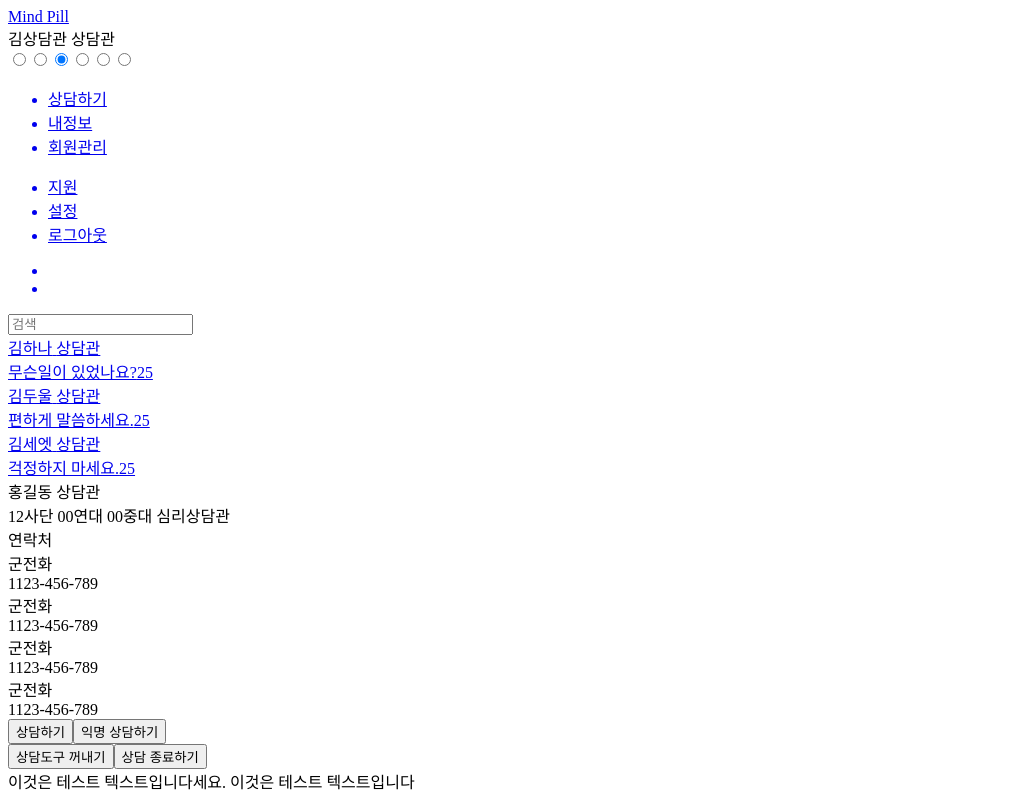
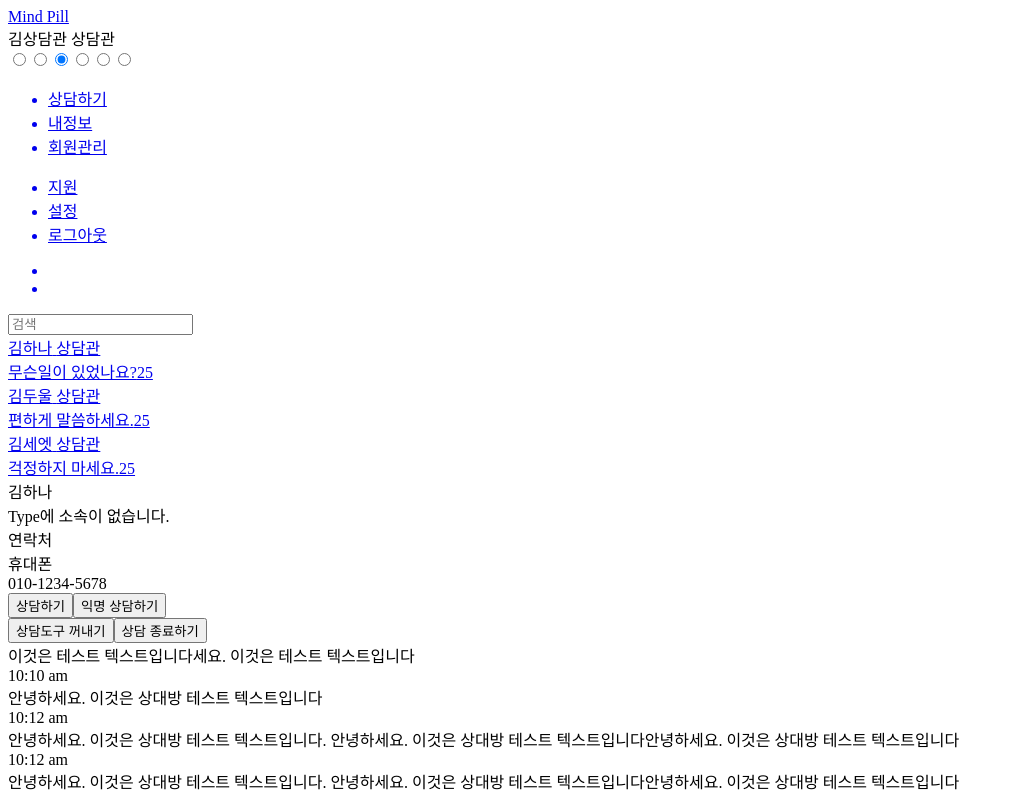
Before and after one commit to osamhack2020/WEB_mindpill_mindpill, a React app: page /counsel/counselrooms/111111 in a window 1280 px wide. Shown: the top 794 px of the page, without its empty margins (0-1014 px from the left). Built offline with nearby package versions, Linux system fonts and the light colour scheme; the HTML template or start-up script is replaced by a standard one.

Commit message:
UserInfo 가 채팅방과 친구목록에 맞게 수정되도록 설정

```diff
--- a/frontend/src/pages/Counsel.tsx
+++ b/frontend/src/pages/Counsel.tsx
@@ -1,6 +1,6 @@
 import React, { useEffect, useState } from 'react'
-import { NavLink, Redirect, Route, Switch, withRouter } from 'react-router-dom'
-import { useParams } from 'react-router'
+import { NavLink, Redirect, Route, Switch } from 'react-router-dom'
+import { useHistory, useParams } from 'react-router'
 import database from '../tempDatabase'
 import { parseAuthority, User } from '../routes'
 import Toolbox from '../components/CounselToolbox'
@@ -23,37 +23,33 @@ type counselRoom = {
   }
 }
 
+type UserInfoProps = {
+  userInfos: friend[] | undefined
+}
+
 type UserInfoParams = {
   id: string
 }
 
-export function UserInfo() {
-  // 이곳에 있는 모든 정보를 Props에서 가져올 수 있도록 바꿔야 합니다.
-  const params = useParams<UserInfoParams | null>()
+export function UserInfo({ userInfos }: UserInfoProps) {
+  const [info, setInfo] = useState<friend | undefined>(undefined)
+  const params = useParams<UserInfoParams>()
+  useEffect(() => {
+    setInfo(userInfos?.find(userInfo => userInfo.id == parseInt(params.id)))
+  }, [params])
+
   return (
     <div className="user-info-container">
       <div className="user-info box-top-column expand">
         <div className="profile-image">
           <i className="fas fa-user"></i>
         </div>
-        <div className="name">홍길동 상담관</div>
-        <div className="regiment">12사단 00연대 00중대 심리상담관</div>
+        <div className="name">{info?.name}</div>
+        <div className="regiment">Type에 소속이 없습니다.</div>
         <div className="info-category">연락처</div>
         <div className="info-wrapper">
-          <div className="info-title">군전화</div>
-          <div className="info-content">1123-456-789</div>
-        </div>
-        <div className="info-wrapper">
-          <div className="info-title">군전화</div>
-          <div className="info-content">1123-456-789</div>
-        </div>
-        <div className="info-wrapper">
-          <div className="info-title">군전화</div>
-          <div className="info-content">1123-456-789</div>
-        </div>
-        <div className="info-wrapper">
-          <div className="info-title">군전화</div>
-          <div className="info-content">1123-456-789</div>
+          <div className="info-title">휴대폰</div>
+          <div className="info-content">{info?.phone_number}</div>
         </div>
         <button className="counsel-button">
           <span className="counsel-button-icon">
@@ -167,7 +163,9 @@ export function CurrentCounselRoom({ toggleToolbox, user, toolbox }: CurrentCoun
     toggleToolbox()
   }
 
-  function handleSubmit(e: React.FormEvent<HTMLFormElement> & { target: { message: HTMLInputElement } }) {
+  function handleSubmit(
+    e: React.FormEvent<HTMLFormElement> & { target: { message: HTMLInputElement } }
+  ) {
     e.preventDefault()
     let message = e.target.message.value
     if (message) {
@@ -189,7 +187,14 @@ export function CurrentCounselRoom({ toggleToolbox, user, toolbox }: CurrentCoun
         <div className="counsel-log-null"></div>
         {counselLogs &&
           counselLogs.map((value, key) => {
-            return <CounselLog key={key} text={value.text} timestamp={value.timestamp} myLog={value.myLog} />
+            return (
+              <CounselLog
+                key={key}
+                text={value.text}
+                timestamp={value.timestamp}
+                myLog={value.myLog}
+              />
+            )
           })}
         <div className="counsel-log-null"></div>
       </div>
@@ -209,26 +214,33 @@ export function CurrentCounselRoom({ toggleToolbox, user, toolbox }: CurrentCoun
 }
 
 type CounselRoomListProps = {
-  counselRooms: counselRoom[]
+  rooms: counselRoom[]
 }
 
-export function CounselRoomList({ counselRooms }: CounselRoomListProps) {
+export function CounselRoomList({ rooms }: CounselRoomListProps) {
   //현재 사용자가 열람할 수 있는 모든 채팅방을 가져올 수 있는 API가 필요합니다.
 
   return (
     <div className="counselroom-list">
-      {counselRooms.map((counselRoom, index) => {
+      {rooms.map((room, index) => {
         return (
-          <NavLink key={index} to={`/counsel/counselrooms/${counselRoom.id}`} className="counselroom" activeClassName="selected">
+          <NavLink
+            key={index}
+            to={`/counsel/counselrooms/${room.id}`}
+            className="counselroom"
+            activeClassName="selected">
             <div className="profile-image">
               <i className="fas fa-user"></i>
             </div>
             <div className="wrapper">
               <div className="name">
-                {counselRoom.friend.name} {parseAuthority(counselRoom.friend.authority)}
+                {room.friend.name} {parseAuthority(room.friend.authority)}
               </div>
-              <span className="last-message">{counselRoom.last_message.text}</span>
-              <span className="last-message-time">{counselRoom.last_message.timestamp.getDate()}</span> {/** Format을 맞춰줘야 합니다 */}
+              <span className="last-message">{room.last_message.text}</span>
+              <span className="last-message-time">
+                {room.last_message.timestamp.getDate()}
+              </span>{' '}
+              {/** Format을 맞춰줘야 합니다 */}
             </div>
           </NavLink>
         )
@@ -245,7 +257,11 @@ export function FriendList({ friends }: FriendListProps) {
     <div className="friend-list">
       {friends.map((friend, index) => {
         return (
-          <NavLink key={index} to={`/counsel/friends/${friend.id}`} className="friend" activeClassName="selected">
+          <NavLink
+            key={index}
+            to={`/counsel/friends/${friend.id}`}
+            className="friend"
+            activeClassName="selected">
             <span className="profile-image"></span>
             <span className="friend-name">
               {friend.name} {parseAuthority(friend.authority)}
@@ -261,27 +277,34 @@ type CounselProps = {
   user: User | null
 }
 
+type CounselParams = {
+  id: string
+}
+
 export default function Counsel({ user }: CounselProps) {
   type CounselData = {
-    counselRooms: counselRoom[]
+    rooms: counselRoom[]
     friends: friend[]
   }
-  const [counselData, setCounselData] = useState<CounselData>({ counselRooms: [], friends: [] })
+  const [rooms, setRooms] = useState<counselRoom[]>([])
+  const [friends, setFriends] = useState<friend[]>([])
   const [toolbox, setToolbox] = useState<boolean>(false)
 
-  function getCounselData() {
-    //임시 데이터베이스에서 가져온 정보입니다.
-    let data = database.API_COUNSEL_SELF
-    return data
+  function getFriends() {
+    let friendsData = database.API_COUNSEL_FRIENDS
+    return friendsData
   }
-
+  function getRooms() {
+    let roomsData = database.API_COUNSEL_ROOMS
+    return roomsData
+  }
   function toggleToolbox() {
     setToolbox(toolbox => !toolbox)
   }
 
   useEffect(() => {
-    setCounselData(getCounselData())
-    console.log(user)
+    setFriends(getFriends())
+    setRooms(getRooms())
   }, [])
 
   return (
@@ -314,22 +337,23 @@ export default function Counsel({ user }: CounselProps) {
             </div>
           </div>
           <Switch>
-            <Redirect exact path="/counsel" to="/counsel/counselrooms" /> {/** /counsel/counselrooms 를 기본 페이지로 설정하기 위함. */}
+            <Redirect exact path="/counsel" to="/counsel/counselrooms" />{' '}
+            {/** /counsel/counselrooms 를 기본 페이지로 설정하기 위함. */}
             <Route path="/counsel/counselrooms">
-              <CounselRoomList counselRooms={counselData.counselRooms} />
+              <CounselRoomList rooms={rooms} />
             </Route>
             <Route path="/counsel/friends">
-              <FriendList friends={counselData.friends} />
+              <FriendList friends={friends} />
             </Route>
           </Switch>
         </div>
         <Route path={['/counsel/counselrooms/:id', '/counsel/friends/:id']}>
           <div className="counsel-content">
             <Route path="/counsel/friends/:id">
-              <UserInfo />
+              <UserInfo userInfos={friends} />
             </Route>
             <Route path="/counsel/counselrooms/:id">
-              {toolbox && user?.authority == 3 ? <Toolbox /> : <UserInfo />}
+              {toolbox && user?.authority == 3 ? <Toolbox /> : <UserInfo userInfos={friends} />}
               <CurrentCounselRoom user={user} toolbox={toolbox} toggleToolbox={toggleToolbox} />
             </Route>
           </div>
--- a/frontend/src/routes.tsx
+++ b/frontend/src/routes.tsx
@@ -71,8 +71,8 @@ export function Router({ user }: RouterProps) {
 
       {checkAuthority(user?.authority, [3, 5]) && <Route path="/counsel" render={() => <PageCounsel user={user} />} />}
       {checkAuthority(user?.authority, [1, 2, 3, 4]) && <Route path="/manage" render={() => <PageManage user={user} />} />}
-      {user && <Route path="/login" render={() => <PageLogin user={user} />} />}
-      {user && <Route path="/join" render={() => <PageJoin user={user} />} />}
+      {!user && <Route path="/login" render={() => <PageLogin user={user} />} />}
+      {!user && <Route path="/join" render={() => <PageJoin user={user} />} />}
 
       <Route component={PageNotFound} />
     </Switch>
--- a/frontend/src/tempDatabase.tsx
+++ b/frontend/src/tempDatabase.tsx
@@ -1,7 +1,6 @@
 const database = {
   // URL: /api/counsel/self
-  API_COUNSEL_SELF: {
-    counselRooms: [
+  API_COUNSEL_ROOMS: [
     {
       friend: {
         id: 111111,
@@ -48,7 +47,7 @@ const database = {
       }
     }
   ],
-    friends: [
+  API_COUNSEL_FRIENDS: [
     {
       id: 111111,
       email: 'first@gmail.com',
@@ -81,8 +80,7 @@ const database = {
       phone_number: '010-1234-5678',
       authority: 3
     }
-    ]
-  },
+  ],
 
   API_AUTHENTICATE_USER: [
     {
```
Also changed, not shown: .prettierrc.js. Lines whose indentation alone changed are shown as unchanged.
